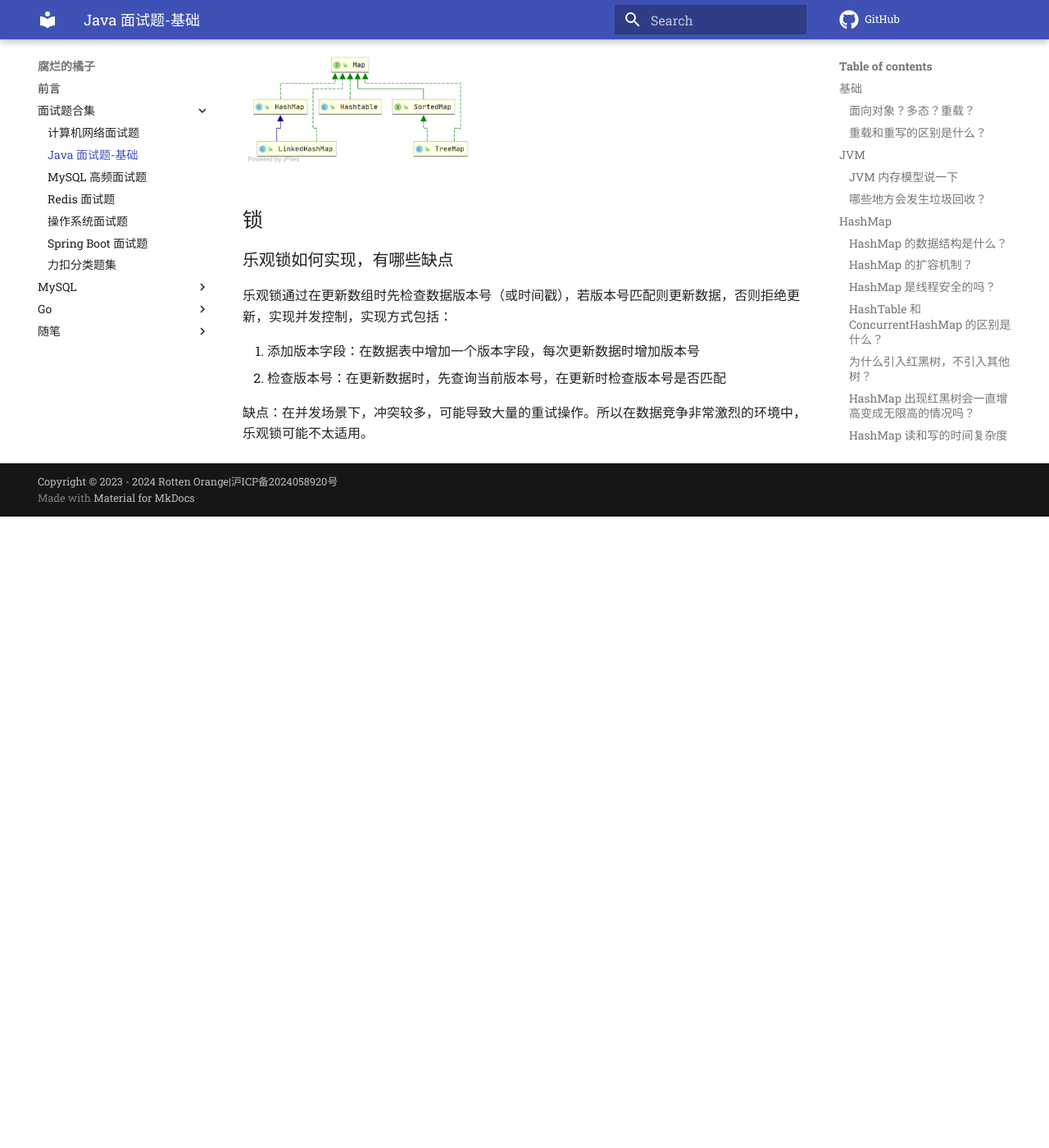
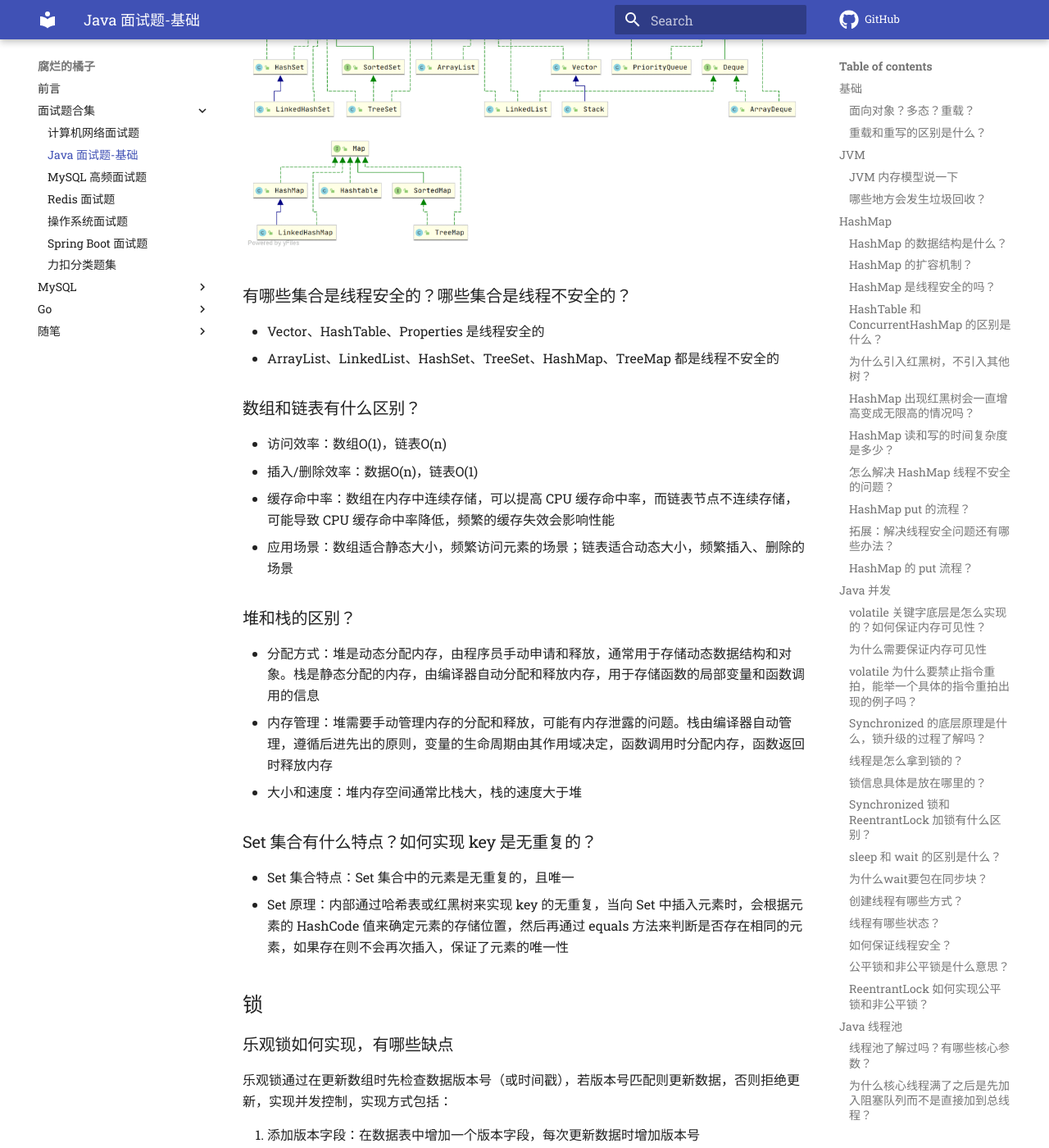
Before and after one commit to z1ming/cs-Hydra, an MkDocs documentation site: the page built from docs/文章/Java-base.md, in a window 1280 px wide and 1400 px high, scrolled down 16181 px. Shown: the whole window at 82% size. Built offline with MkDocs 1.6.1 and Material for MkDocs 9.7.7, drawn with Linux system fonts in a browser that asks for light colours; comment, search, counter and statistics services are not loaded; before the commit the page ends 16811 px from its top, so only the background shows below that; some of the changed text lies outside the part shown.

Commit message:
Update Java-base.md
Signed-off-by: Ziming Meng <zimingm94@gmail.com>

```diff
--- a/docs/文章/Java-base.md
+++ b/docs/文章/Java-base.md
@@ -6,9 +6,9 @@
 
 面向对象的三大特点：
 
-- 继承
-- 封装
-- 多态
+- 封装：将对象的数据和方法结合在一起，对外隐藏内部实现细节，只对外暴露接口。封装的目的是增强安全性和简化编程，使对象更加独立。
+- 继承：子类可以继承父类，从而共享父类的数据结构和方法，继承是代码复用的重要手段，也为多态建立基础。
+- 多态：多态允许不同对象对同一消息多出响应。同一个接口使用不同的实例可以执行不同的操作。具体有重载和重写。重载是方法名相同，参数不同。重写是子类继承父类，子类可以重新实现父类的方法。
 
 多态是指同一个方法名在不同的对象上可以有不同的行为。可通过继承和接口实现：
 
@@ -530,6 +530,29 @@ Java 中，可以使用 `try ... catch` 捕获异常，使用 `throw` 手动抛
 
 ![Collection.png](../images/Collection.png)
 
+### 有哪些集合是线程安全的？哪些集合是线程不安全的？
+
+- Vector、HashTable、Properties 是线程安全的
+- ArrayList、LinkedList、HashSet、TreeSet、HashMap、TreeMap 都是线程不安全的
+
+### 数组和链表有什么区别？
+
+- 访问效率：数组O(1)，链表O(n)
+- 插入/删除效率：数据O(n)，链表O(1)
+- 缓存命中率：数组在内存中连续存储，可以提高 CPU 缓存命中率，而链表节点不连续存储，可能导致 CPU 缓存命中率降低，频繁的缓存失效会影响性能
+- 应用场景：数组适合静态大小，频繁访问元素的场景；链表适合动态大小，频繁插入、删除的场景
+
+### 堆和栈的区别？
+
+- 分配方式：堆是动态分配内存，由程序员手动申请和释放，通常用于存储动态数据结构和对象。栈是静态分配的内存，由编译器自动分配和释放内存，用于存储函数的局部变量和函数调用的信息
+- 内存管理：堆需要手动管理内存的分配和释放，可能有内存泄露的问题。栈由编译器自动管理，遵循后进先出的原则，变量的生命周期由其作用域决定，函数调用时分配内存，函数返回时释放内存
+- 大小和速度：堆内存空间通常比栈大，栈的速度大于堆
+
+### Set 集合有什么特点？如何实现 key 是无重复的？
+
+- Set 集合特点：Set 集合中的元素是无重复的，且唯一
+- Set 原理：内部通过哈希表或红黑树来实现 key 的无重复，当向 Set 中插入元素时，会根据元素的 HashCode 值来确定元素的存储位置，然后再通过 equals 方法来判断是否存在相同的元素，如果存在则不会再次插入，保证了元素的唯一性
+
 ## 锁
 
 ### 乐观锁如何实现，有哪些缺点
```
